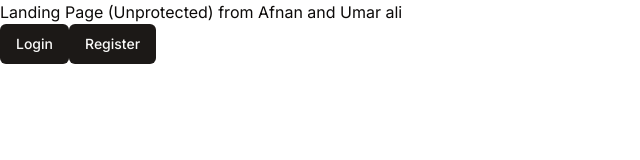
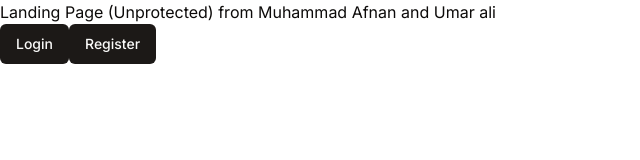
Before and after one commit to afnansiddiqui/ai-saas, a Next.js app: page / in a window 1280 px wide. Shown: the top 160 px of the page, without its empty margins (0-640 px from the left). Built offline with nearby package versions, Linux system fonts and the light colour scheme.

Commit message:
From Muhammad Afnan

```diff
--- a/src/app/(landing)/page.tsx
+++ b/src/app/(landing)/page.tsx
@@ -5,7 +5,7 @@ const LandingPage = () => {
     return (
         <>
             <div>
-                Landing Page (Unprotected) from Afnan and Umar ali
+                Landing Page (Unprotected) from Muhammad Afnan and Umar ali
             </div>
             <div>
                 <Link href="/sign-in">
```
